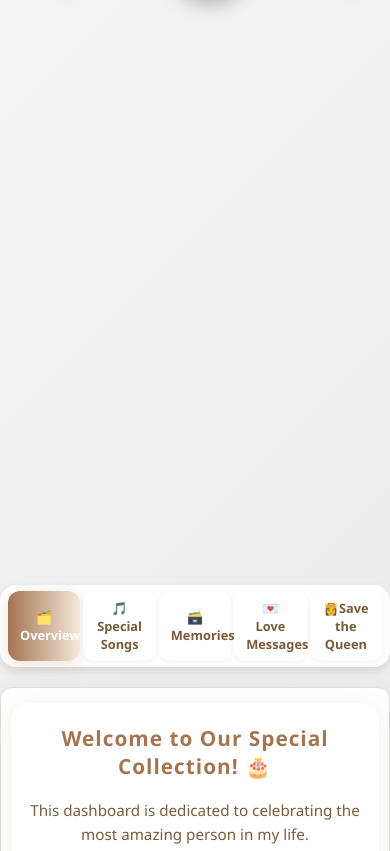
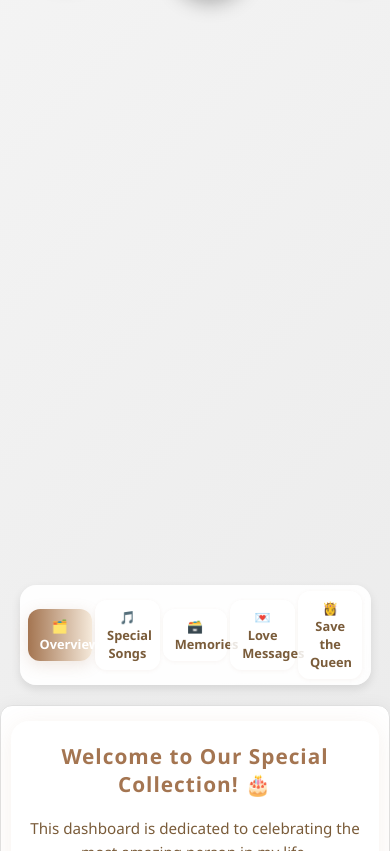
Before and after one commit to zualijongte16-blip/Dinsanga-birthday-collection, a website: page index.html in a window 390 px wide. Shown: the part 249-1100 px from the top of the page. Drawn offline with Linux system fonts and the light colour scheme.

Commit message:
Update mobile.css

```diff
--- a/mobile.css
+++ b/mobile.css
@@ -56,21 +56,24 @@
     margin-top: 8px;
 }
 
+/* Move navigation bar right below the birthday container */
 .dashboard-nav {
-    margin-top: -35px; /* Pulls navigation bar upward to overlap slightly */
+    position: relative;   /* ensure it stays in flow */
+    margin-top: -40px;    /* pull up closer to birthday header */
     padding: 10px 12px;
-    gap: 5px;
-    position: relative;
-    z-index: 5; /* Keeps nav above background images or decorations */
+    display: flex;
+    justify-content: space-around;
+    align-items: center;
+    background: rgba(255, 255, 255, 0.9);
+    backdrop-filter: blur(8px);
+    border-radius: 16px;
+    box-shadow: 0 4px 10px rgba(0, 0, 0, 0.1);
+    width: 90%;
+    margin-left: auto;
+    margin-right: auto;
+    z-index: 10;
 }
 
-/* Optional: add a soft shadow to make it look blended */
-.dashboard-nav {
-    background: rgba(255, 255, 255, 0.9); /* light transparent background */
-    backdrop-filter: blur(8px);
-    border-radius: 16px;
-    box-shadow: 0 4px 10px rgba(0,0,0,0.1);
-}
 
 
 .nav-btn {
```
